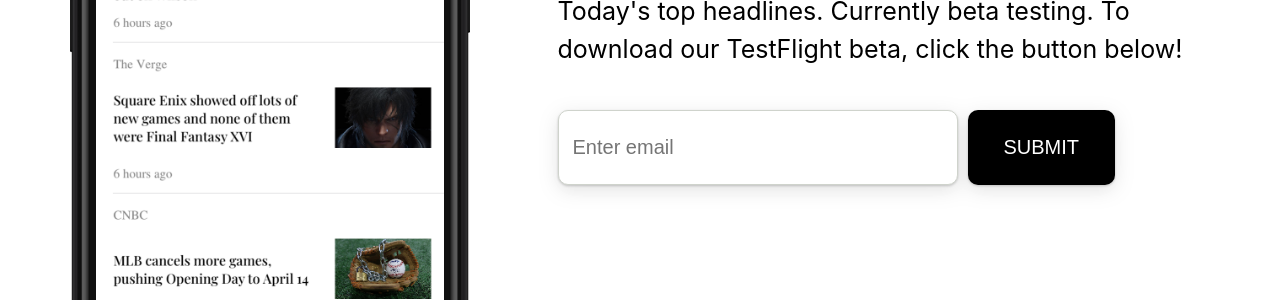
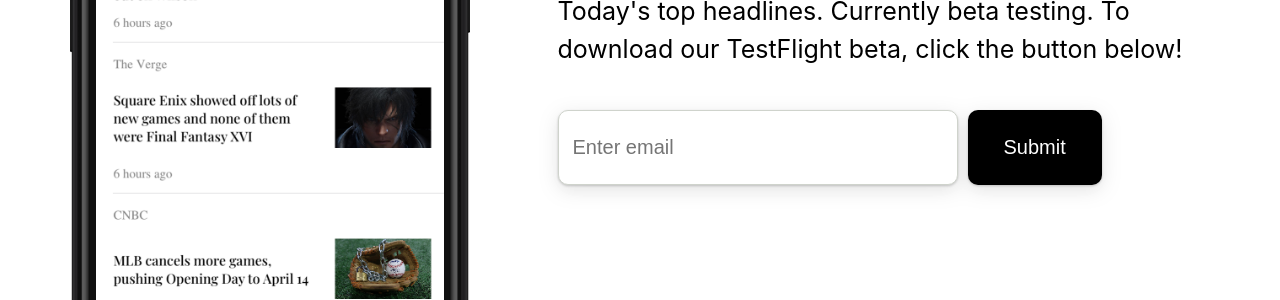
Before and after one commit to ncasson/landingpage, a Jekyll site: the page built from index.html, in a window 1280 px wide. Shown: the part 427-727 px from the top of the page. Built offline with Jekyll 4.4.1, drawn with Linux system fonts in a browser that asks for light colours; nearby versions of some CDN libraries.

Commit message:
Update default.html

```diff
--- a/_layouts/default.html
+++ b/_layouts/default.html
@@ -52,7 +52,7 @@
                         </div>
                         <div class="downloadButtonsContainer">
                             <form action="https://formspree.io/f/xoqrwzlr" method="POST">
-                            <button class="pull-right btn btn-lg btn-primary s-margin-bottom s-margin-left" type="submit">SUBMIT</button>
+                            <button class="pull-right btn btn-lg btn-primary s-margin-bottom s-margin-left" type="submit">Submit</button>
                             <div style="overflow: hidden;">
                                 <input type="email" class="form-control" placeholder="Enter email" value="" id="email" name="email">
                                 </div>
```
